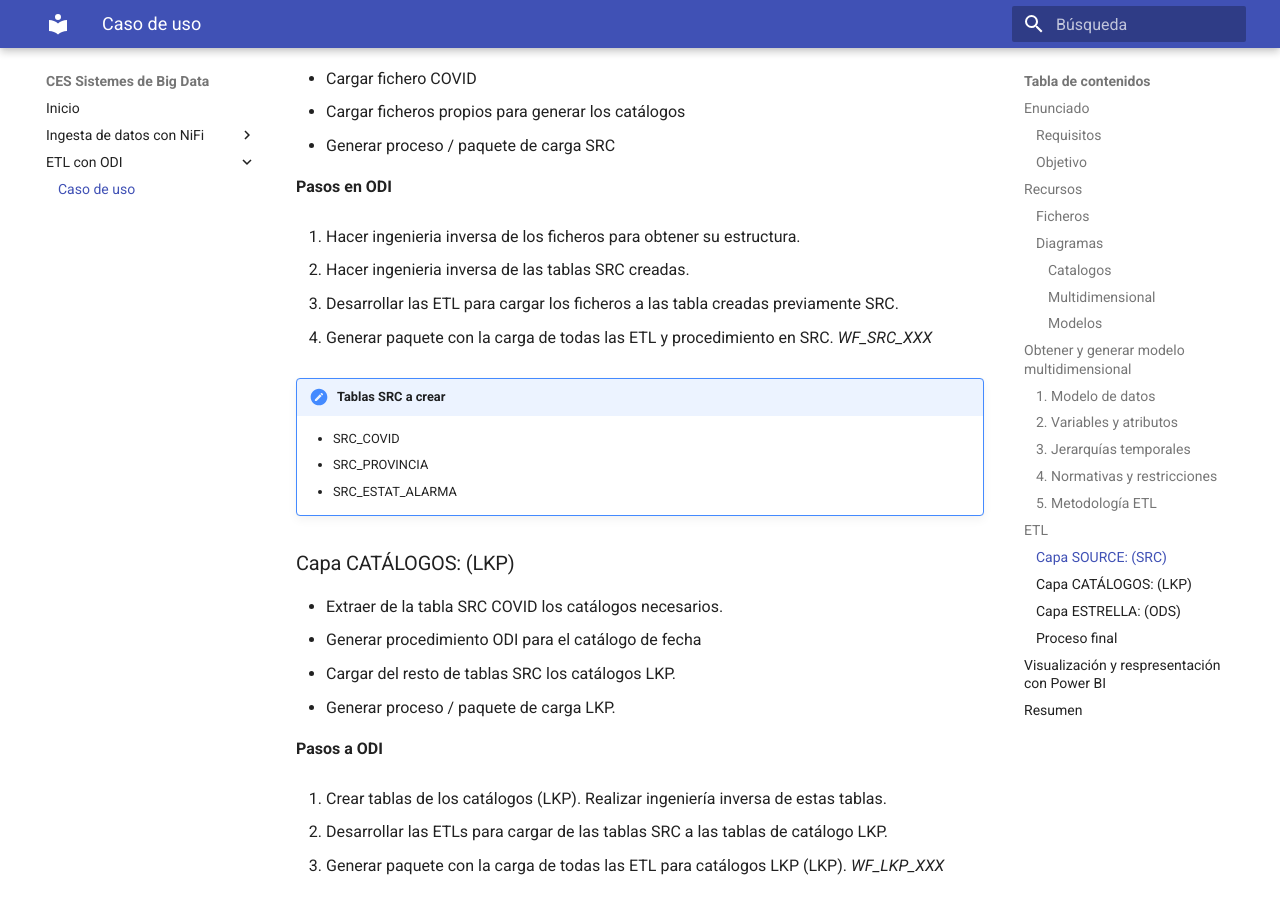
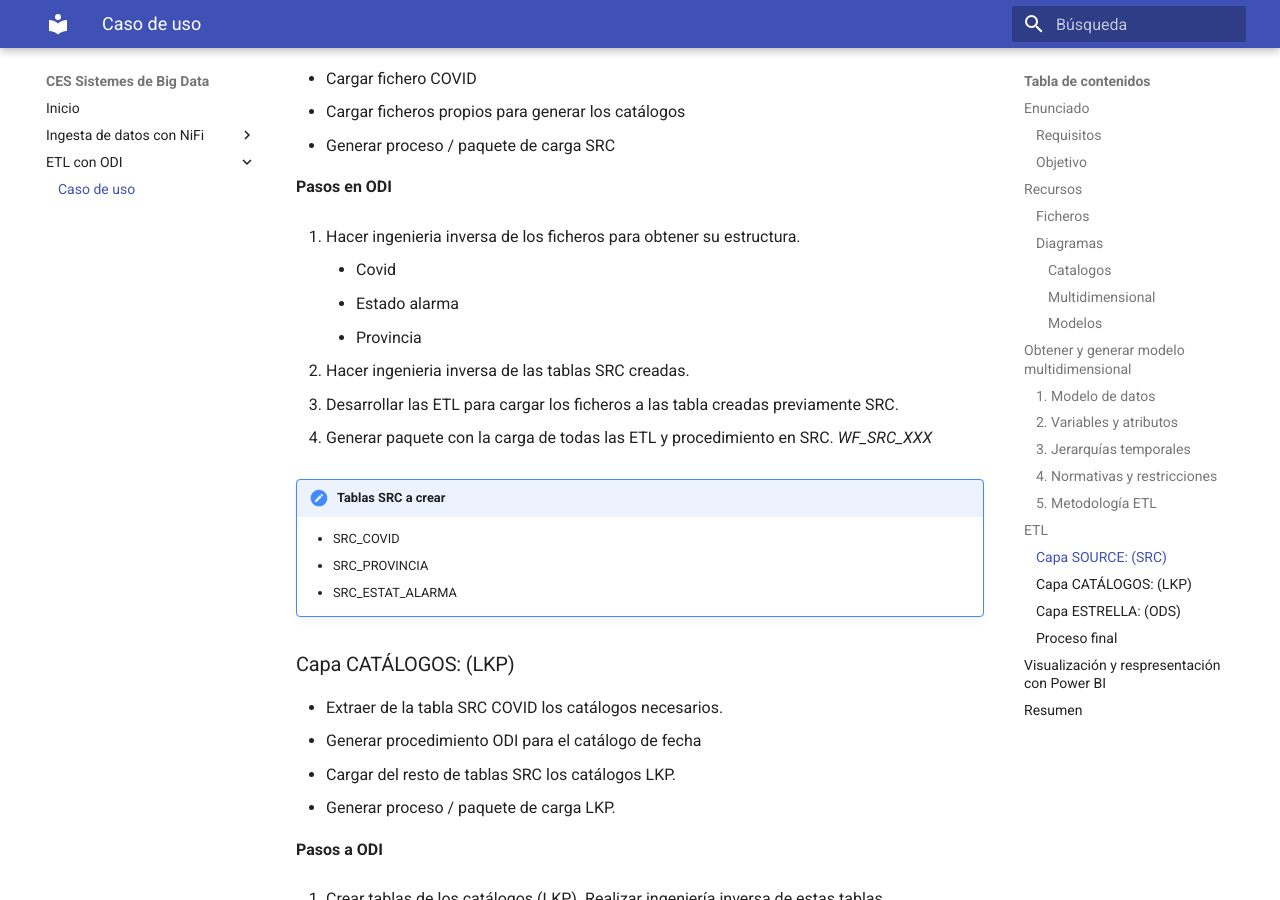
Before and after one commit to jorsodom/bigdata-sb, an MkDocs documentation site: the page built from docs/odi/odiCasoDeUso.md, in a window 1280 px wide and 900 px high, scrolled down 6723 px. Built offline with MkDocs 1.6.1 and Material for MkDocs 9.7.7, drawn with Linux system fonts in a browser that asks for light colours.

Commit message:
Update ODI Scen

```diff
--- a/docs/odi/odiCasoDeUso.md
+++ b/docs/odi/odiCasoDeUso.md
@@ -127,6 +127,9 @@ Se describe a continuación las diferentes capas del modelo multidimensional en
 **Pasos en ODI**
 
 1. Hacer ingenieria inversa de los ficheros para obtener su estructura.
+      - Covid
+      - Estado alarma
+      - Provincia
 
 2. Hacer ingenieria inversa de las tablas SRC creadas.
 
```
